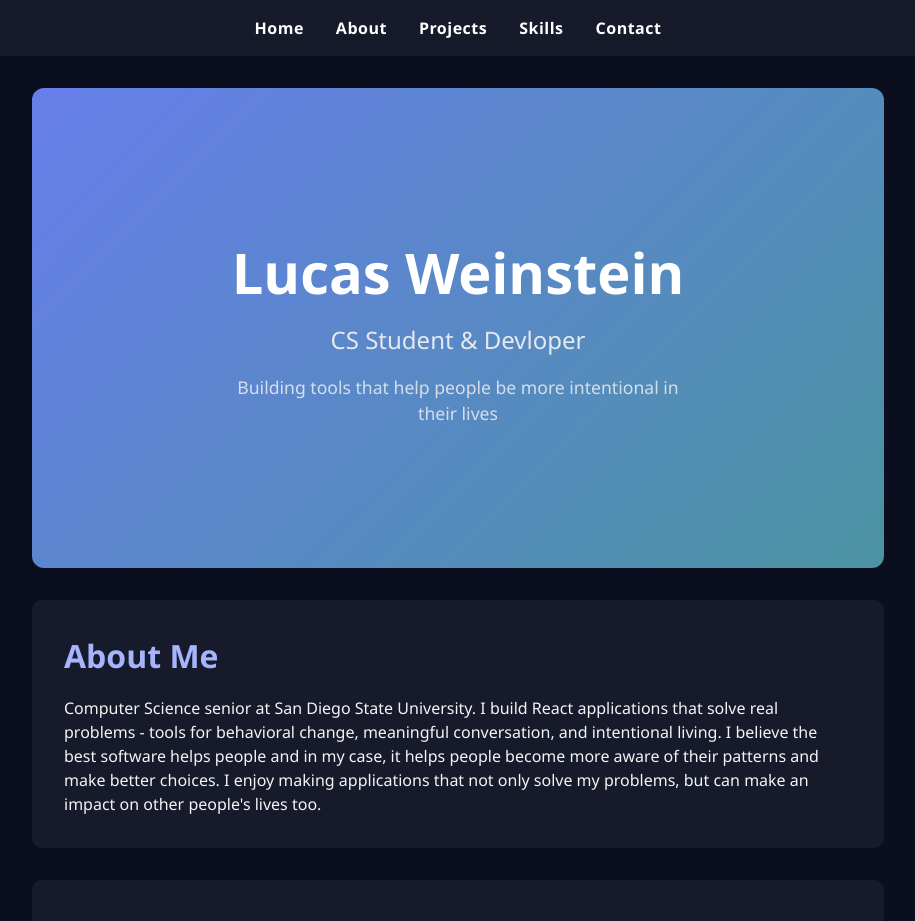
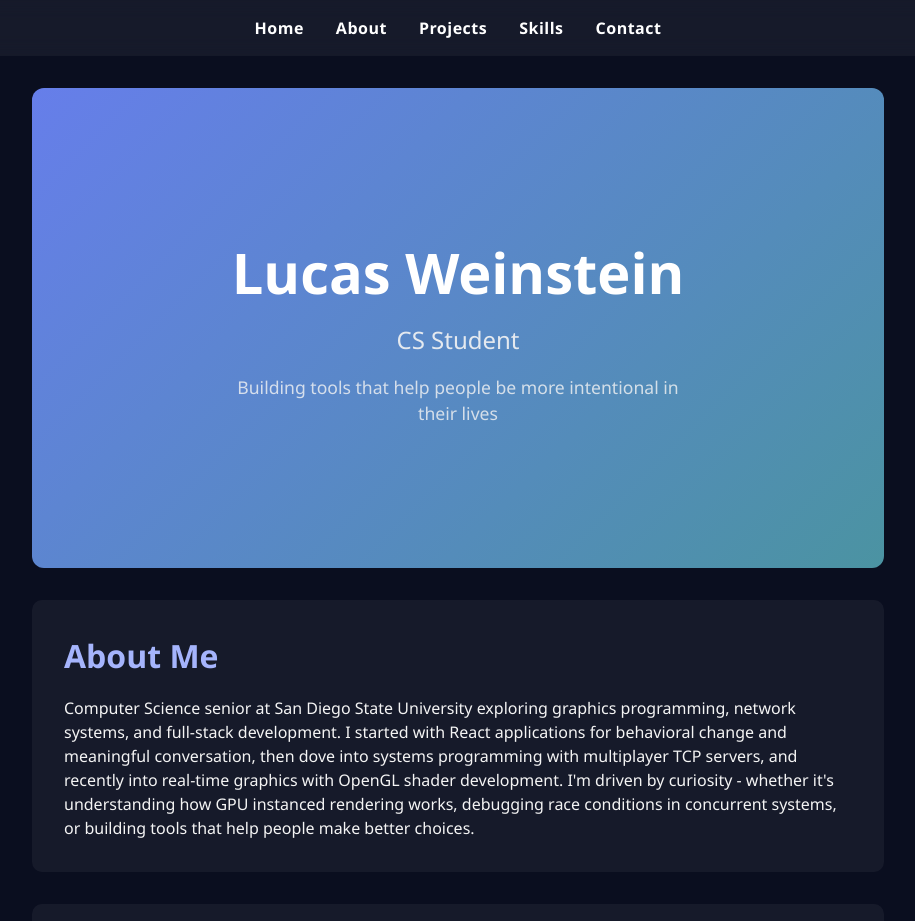
Before and after one commit to lucasbwein/portfolio, a React (Create React App) app: page / in a window 1280 px wide. Shown: the top 921 px of the page, without its empty margins (182-1097 px from the left). Built offline with nearby package versions, Linux system fonts and the light colour scheme.

Commit message:
Updated about myself

```diff
--- a/src/App.js
+++ b/src/App.js
@@ -15,7 +15,7 @@ export default function App() {
 
       <section className="hero-section" id="hero">
         <h1>Lucas Weinstein</h1>
-        <p className="hero-subtitle">CS Student & Devloper</p>
+        <p className="hero-subtitle">CS Student</p>
         <p className="hero-tagline">Building tools that help people be more intentional in their lives</p>
       </section>
 
@@ -23,12 +23,13 @@ export default function App() {
         <h2>About Me</h2>
         <p>
           {/* Senior at SDSU majoring in computer science. */}
-          Computer Science senior at San Diego State University. I build React applications
-          that solve real problems - tools for behavioral change, meaningful conversation,
-          and intentional living. I believe the best software helps people and in my case,
-          it helps people become more aware of their patterns and make better choices. I
-          enjoy making applications that not only solve my problems, but can make an impact
-          on other people's lives too.
+          Computer Science senior at San Diego State University exploring graphics programming,
+          network systems, and full-stack development. I started with React applications for
+          behavioral change and meaningful conversation, then dove into systems programming
+          with multiplayer TCP servers, and recently into real-time graphics with OpenGL
+          shader development. I'm driven by curiosity - whether it's understanding how GPU
+          instanced rendering works, debugging race conditions in concurrent systems, or
+          building tools that help people make better choices.
         </p>
       </section>
 
@@ -80,8 +81,10 @@ export default function App() {
           <div className="skill-category">
             <h3>Languages</h3>
             <div className="skill-tags">
+              <span>C++</span>
+              <span>OpenGL</span>
+              <span>GLSL</span>
               <span>Java</span>
-              <span>C++</span>
               <span>Python</span>
               <span>JavaScript</span>
             </div>
```
